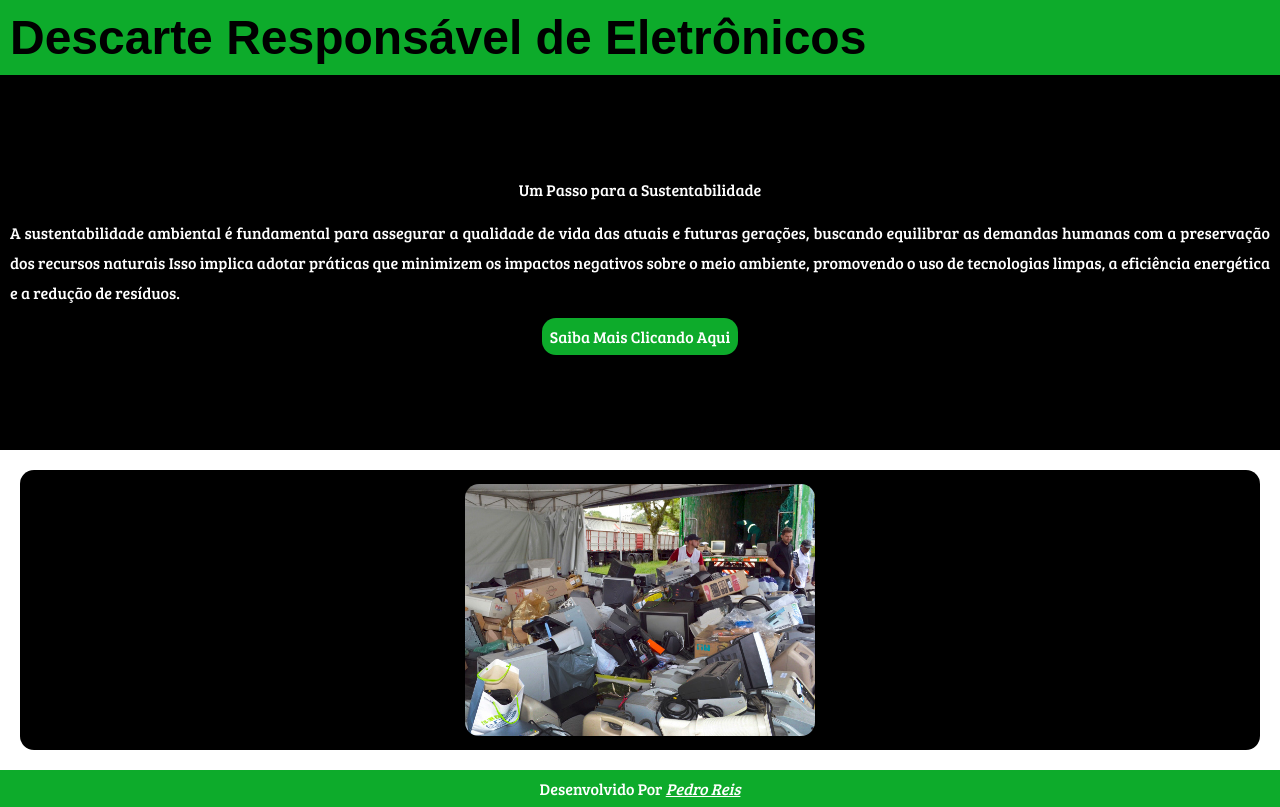
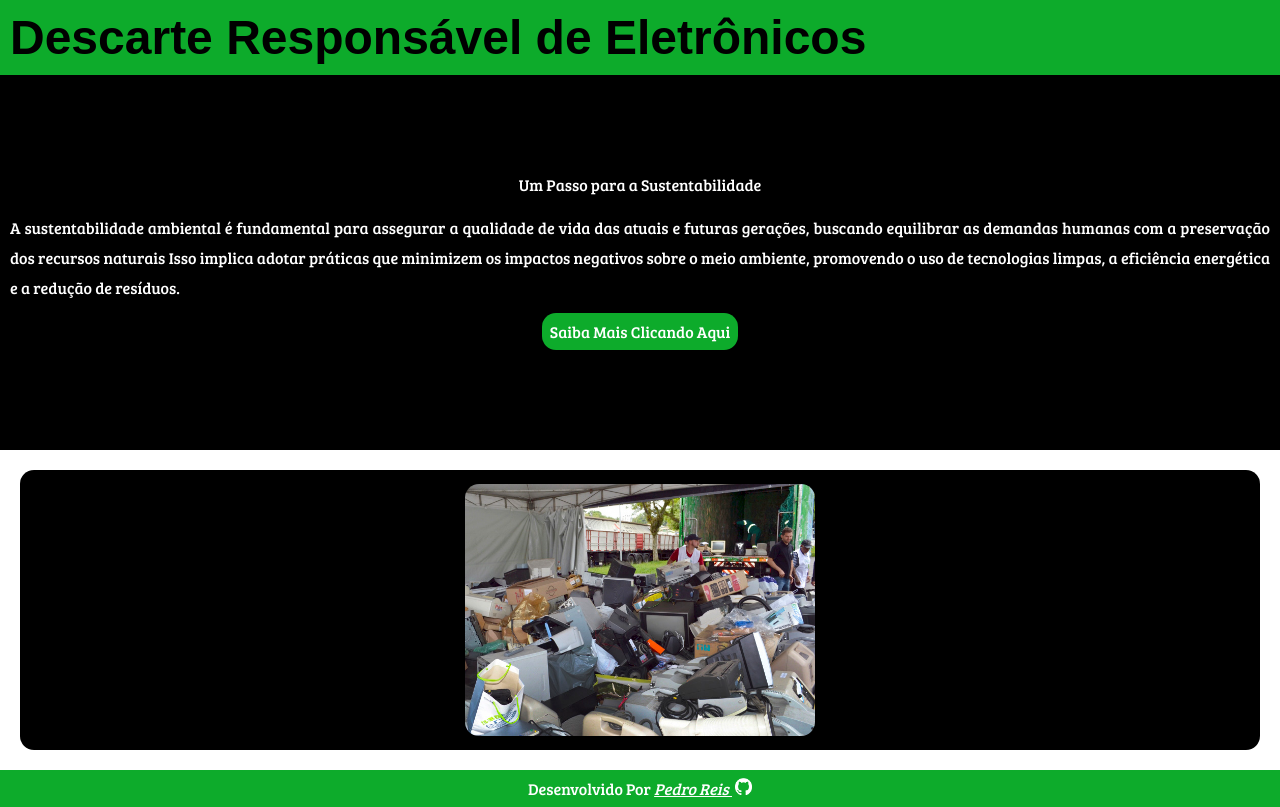
Before and after one commit to P3droReis/extensao, a plain HTML site: page index.html in a window 1280 px wide. Drawn offline with Linux system fonts and the light colour scheme.

Commit message:
Atualização Visuais

```diff
--- a/index.html
+++ b/index.html
@@ -32,7 +32,7 @@
     </main>
 
     <footer>
-        <p>Desenvolvido Por <a href="https://github.com/P3droReis" target="_blank">Pedro Reis</a></p>
+        <p>Desenvolvido Por <a href="https://github.com/P3droReis" target="_blank">Pedro Reis <img class="logo-github" src="imagens/github-logo.png" alt=""></a></p>
     </footer>
 </body>
 </html>
--- a/style.css
+++ b/style.css
@@ -53,6 +53,7 @@
     color: #ffffff;
     text-decoration: none;
     padding: 8px;
+    margin-bottom: 10px;
     border-radius: 14px;
 }
 
@@ -99,3 +100,8 @@ footer > p > a {
     font-style: italic;
     color: white;
 }
+
+.logo-github {
+    padding-left: 3px;
+    width: 20px;
+}
```
Also changed, not shown: imagens/github-logo.png (added).
